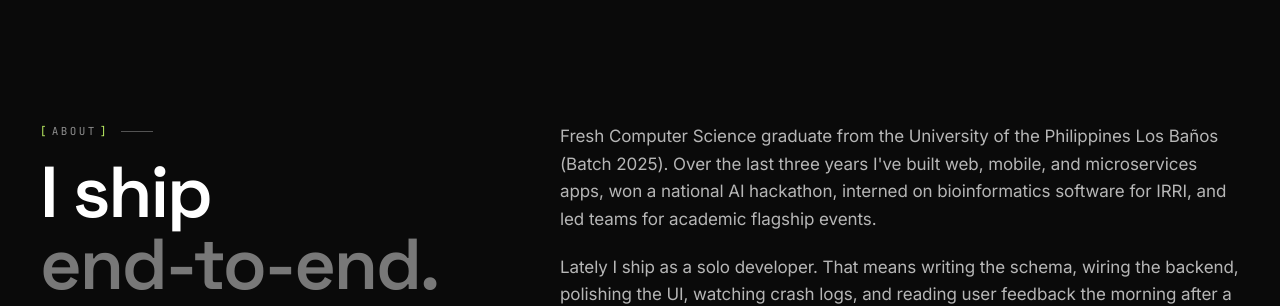
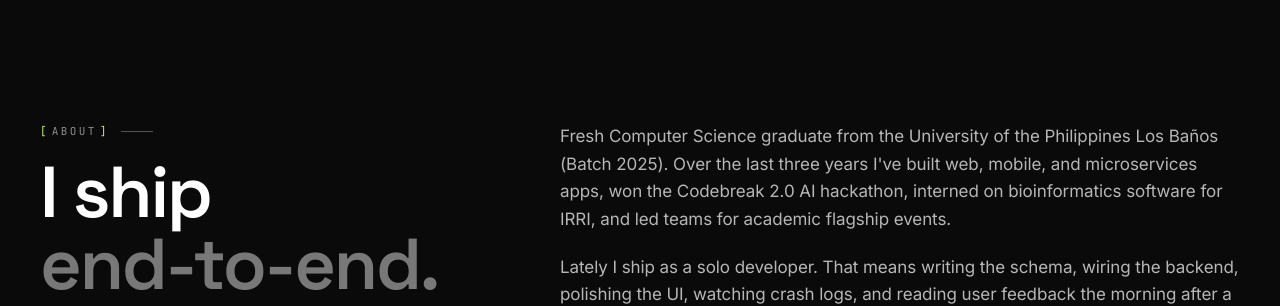
Before and after one commit to jvcerezo/portfolio, a React (Vite) app: page / in a window 1280 px wide. Shown: the part 3560-3866 px from the top of the page. Built offline with nearby package versions, Linux system fonts and the light colour scheme.

Commit message:
removed incorrect national claim from hackathon description

```diff
--- a/src/App.tsx
+++ b/src/App.tsx
@@ -803,7 +803,7 @@ function App() {
               <p>
                 Fresh Computer Science graduate from the University of the Philippines Los Baños
                 (Batch 2025). Over the last three years I've built web, mobile, and microservices
-                apps, won a national AI hackathon, interned on bioinformatics software for IRRI,
+                apps, won the Codebreak 2.0 AI hackathon, interned on bioinformatics software for IRRI,
                 and led teams for academic flagship events.
               </p>
               <p>
```
